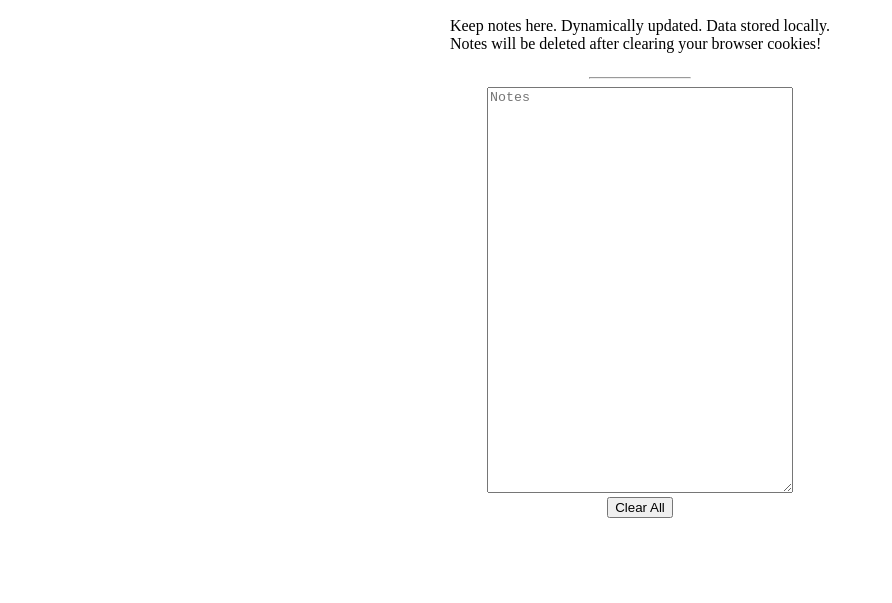
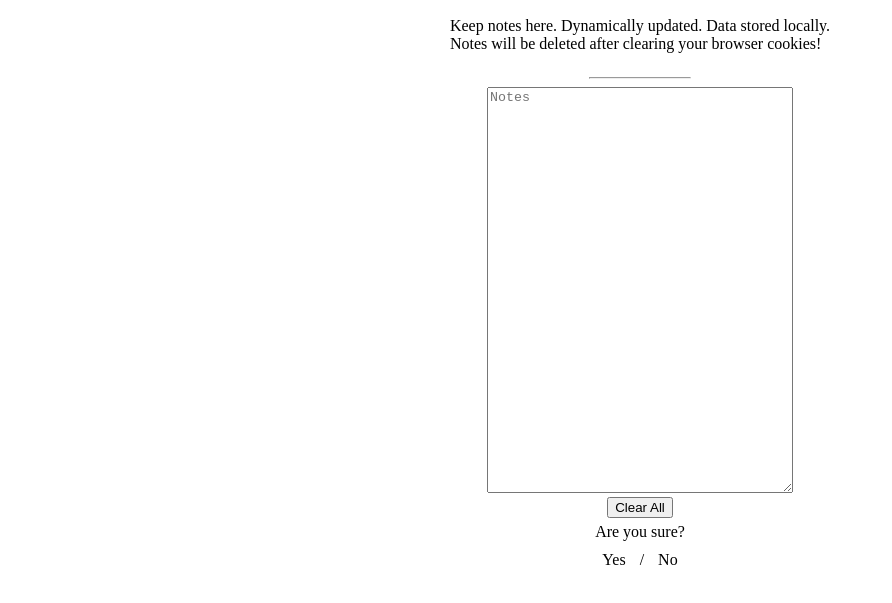
Before and after one commit to ID-Dev-2000/Note-Keeper, a plain HTML site: page index.html in a window 1280 px wide. Both pictures are taken after a click on the button "Clear All". Shown: the part 87-690 px from the top of the page, without its empty margins (0-892 px from the left). Drawn offline with Linux system fonts and the light colour scheme.

Commit message:
clear confirmation

```diff
--- a/index.html
+++ b/index.html
@@ -25,6 +25,10 @@
             <textarea id="noteTextArea" placeholder="Notes"></textarea>
         </div>
         <button id="resetButton">Clear All</button>
+        <div id="confirmationParentID" class="confirmationParent" style="display: none;">
+            <p>Are you sure?</p>
+            <p><span id="yesClick" class="yesNoClick">Yes</span><span> / </span><span id="noClick" class="yesNoClick">No</span></p>
+        </div>
     </main>
     <script src="script.js"></script>
 </body>
--- a/script.js
+++ b/script.js
@@ -8,9 +8,25 @@ noteTextArea.addEventListener('keyup', function() {
     noteTextArea.value = textField
 })
 
-resetButton.addEventListener('click', function() {
+function clearFieldAndData() {
     noteTextArea.value = ''
     localStorage.clear()
+}
+
+// handle clear function
+let yesClick = document.getElementById('yesClick')
+let noClick = document.getElementById('noClick')
+let confirmClearParent = document.getElementById('confirmationParentID')
+
+resetButton.addEventListener('click', function() {
+    confirmClearParent.style.display = ''
+    yesClick.addEventListener('click', function() {
+        clearFieldAndData()
+        confirmClearParent.style.display = 'none'
+    })
+    noClick.addEventListener('click', function() {
+        confirmClearParent.style.display = 'none'
+    })
 })
 
 function setTextAreaOnLoad() {
--- a/styles.css
+++ b/styles.css
@@ -14,6 +14,21 @@ textarea {
     flex-direction: column;
 }
 
+.confirmationParent {
+    display: flex;
+    align-items: center;
+    justify-content: center;
+    flex-direction: column;
+}
+
+.confirmationParent *{
+    margin: 5px;
+}
+
+.yesNoClick:hover {
+    cursor: pointer;
+}
+
 @media only screen and (max-width: 320px) {
     textarea {
         width: 250px;
```
